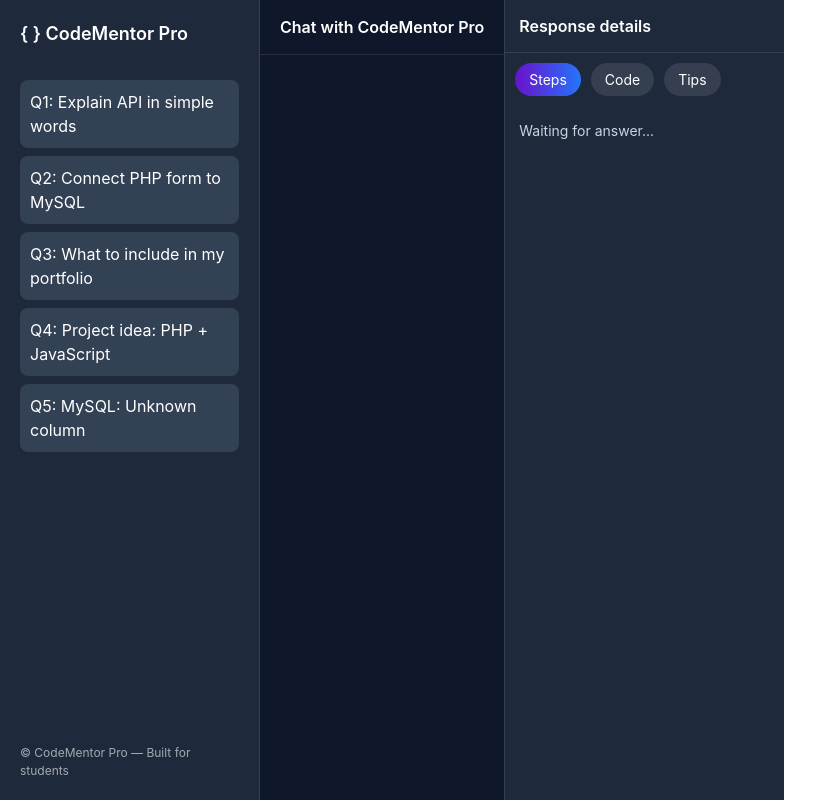
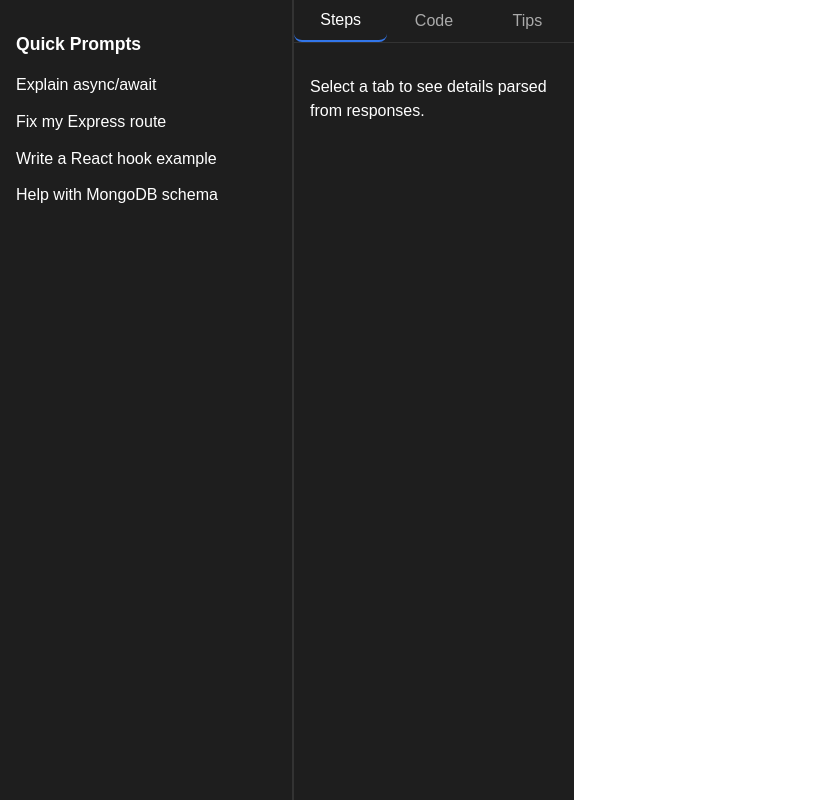
Before and after one commit to GEEK-213/CodeMentorPPS, a React (Vite) app in the folder frontend/: page / in a window 1280 px wide. Shown: the whole page, without its empty margins (0-831 px from the left). Built offline with nearby package versions, Linux system fonts and the light colour scheme.

Commit message:
refactor: streamline App component and enhance Botpress integration

```diff
--- a/frontend/src/App.css
+++ b/frontend/src/App.css
@@ -1,129 +1,92 @@
-/* Reset and global styles */
-* {
-  margin: 0;
-  padding: 0;
-  box-sizing: border-box;
-}
-html, body {
-  height: 100%;
-  font-family: 'Inter', sans-serif;
-}
-
-/* Layout */
-.layout {
+.app {
   display: flex;
   height: 100vh;
-  background: #0f172a;
+  font-family: Arial, sans-serif;
+  background: #121212;
   color: #fff;
 }
 
-/* Sidebar */
 .sidebar {
   width: 260px;
-  background: #1e293b;
-  padding: 20px;
-  display: flex;
-  flex-direction: column;
-  border-right: 1px solid rgba(255,255,255,0.1);
+  padding: 1rem;
+  background: #1e1e1e;
+  border-right: 1px solid #333;
 }
 
-.logo {
-  font-weight: 600;
-  font-size: 18px;
-  margin-bottom: 25px;
+.sidebar h2 {
+  font-size: 1.1rem;
+  margin-bottom: 1rem;
 }
 
-.example {
-  background: #334155;
-  margin: 8px 0;
-  padding: 10px;
-  border-radius: 8px;
-  cursor: pointer;
-  transition: 0.2s;
+.sidebar ul {
+  list-style: none;
+  padding: 0;
 }
 
-.example:hover {
-  background: #475569;
+.sidebar li {
+  margin-bottom: 0.8rem;
+  cursor: pointer;
+  transition: color 0.2s ease;
 }
 
-.sidebar-footer {
-  font-size: 12px;
-  color: rgba(255,255,255,0.6);
-  margin-top: auto;
+.sidebar li:hover {
+  color: #3276ea;
 }
 
-/* Chat Area */
 .chat-area {
   flex: 1;
   display: flex;
   flex-direction: column;
-  min-height: 0;   /* critical for flex children */
+  min-height: 0;
 }
 
-.chat-header {
-  padding: 15px 20px;
-  border-bottom: 1px solid rgba(255,255,255,0.1);
-  font-weight: 600;
-}
-
-.messages {
+#webchat {
   flex: 1;
   display: flex;
-  min-height: 0;   /* critical for flex children */
-}
-
-/* Botpress container */
-#webchat {
-  flex: 1;
-  width: 100% !important;
-  height: 100% !important;
-  position: relative !important;
+  flex-direction: column;
 }
 
 #webchat iframe {
   width: 100% !important;
   height: 100% !important;
-  display: block;
+  border: none !important;
+  position: relative !important;
 }
 
-/* Right Panel */
-.details-panel {
+.details {
   width: 280px;
-  background: #1e293b;
-  border-left: 1px solid rgba(255,255,255,0.1);
+  background: #1e1e1e;
+  border-left: 1px solid #333;
   display: flex;
   flex-direction: column;
 }
 
-.details-header {
-  padding: 14px;
-  border-bottom: 1px solid rgba(255,255,255,0.1);
-  font-weight: 600;
+.tabs {
+  display: flex;
+  border-bottom: 1px solid #333;
 }
 
-.tabs {
-  display: flex;
-  gap: 10px;
-  padding: 10px;
+.tabs button {
+  flex: 1;
+  padding: 0.7rem;
+  background: transparent;
+  border: none;
+  color: #aaa;
+  cursor: pointer;
 }
 
-.tab {
-  padding: 6px 14px;
-  border-radius: 20px;
-  background: rgba(255,255,255,0.1);
-  cursor: pointer;
-  font-size: 14px;
-  transition: 0.3s;
+.tabs button.active {
+  color: #fff;
+  border-bottom: 2px solid #3276ea;
 }
 
-.tab.active,
-.tab:hover {
-  background: linear-gradient(90deg,#6a11cb,#2575fc);
+.panel-content {
+  flex: 1;
+  padding: 1rem;
+  overflow-y: auto;
 }
 
-.tab-content {
-  padding: 14px;
-  flex: 1;
-  font-size: 14px;
-  color: #cbd5e1;
+#webchat .bpFab,
+.bpFab {
+  display: none !important;
 }
--- a/frontend/src/App.jsx
+++ b/frontend/src/App.jsx
@@ -1,105 +1,74 @@
 import { useEffect } from "react";
 import "./App.css";
 
-export default function App() {
+function App() {
   useEffect(() => {
+    // Load Botpress script
     const script = document.createElement("script");
     script.src = "https://cdn.botpress.cloud/webchat/v3.2/inject.js";
     script.async = true;
-    document.body.appendChild(script);
 
     script.onload = () => {
-      console.log("✅ Botpress script loaded");
+      const initChat = () => {
+        const container = document.querySelector("#webchat");
+        if (container && window.botpress) {
           window.botpress.init({
             botId: "0b1c554e-bf61-45f0-9c52-2ffb8a4c424c",
             clientId: "c2232d34-dd63-42b4-8f64-390654e98fe6",
             botName: "CodeMentor Pro",
-        botDescription:
-          "Your personal AI coding mentor. Learn, debug, and grow with guidance.",
+            botDescription: "Your personal AI coding mentor...",
             themeMode: "dark",
             color: "#3276EA",
             variant: "solid",
             headerVariant: "glass",
             radius: 8,
-        selector: "#webchat",
-        floating: false,                // force inline
-        showConversationsButton: false  // hide floating bubble
+            selector: "#webchat",      // mount inline
+            floating: false,           // disable bubble
+            showConversationsButton: false
           });
-    };
-  }, []);
-
-  const sendMessage = (text) => {
-    if (window.botpress) {
-      window.botpress.sendEvent({
-        type: "proactive-trigger",
-        payload: { text },
-      });
-      window.botpress.open();
+        } else {
+          // retry until div exists
+          setTimeout(initChat, 100);
         }
       };
 
+      initChat();
+    };
+
+    document.body.appendChild(script);
+  }, []);
+
   return (
-    <div className="layout">
+    <div className="app">
       {/* Sidebar */}
-      <div className="sidebar">
-        <div className="logo">{`{ }`} CodeMentor Pro</div>
-        <div className="quick-examples">
-          <div
-            className="example"
-            onClick={() => sendMessage("Explain API in simple words")}
-          >
-            Q1: Explain API in simple words
-          </div>
-          <div
-            className="example"
-            onClick={() => sendMessage("How to connect PHP form to MySQL?")}
-          >
-            Q2: Connect PHP form to MySQL
-          </div>
-          <div
-            className="example"
-            onClick={() => sendMessage("What should I include in my portfolio?")}
-          >
-            Q3: What to include in my portfolio
-          </div>
-          <div
-            className="example"
-            onClick={() => sendMessage("Give me a project idea with PHP + JavaScript")}
-          >
-            Q4: Project idea: PHP + JavaScript
-          </div>
-          <div
-            className="example"
-            onClick={() => sendMessage("Fix MySQL error: Unknown column")}
-          >
-            Q5: MySQL: Unknown column
-          </div>
-        </div>
-        <div className="sidebar-footer">
-          © CodeMentor Pro — Built for students
-        </div>
-      </div>
+      <aside className="sidebar">
+        <h2>Quick Prompts</h2>
+        <ul>
+          <li>Explain async/await</li>
+          <li>Fix my Express route</li>
+          <li>Write a React hook example</li>
+          <li>Help with MongoDB schema</li>
+        </ul>
+      </aside>
 
       {/* Chat Area */}
-      <div className="chat-area">
-        <div className="chat-header">Chat with CodeMentor Pro</div>
-        <div className="messages">
+      <main className="chat-area">
         <div id="webchat"></div>
-        </div>
-      </div>
+      </main>
 
       {/* Right Panel */}
-      <div className="details-panel">
-        <div className="details-header">Response details</div>
+      <aside className="details">
         <div className="tabs">
-          <div className="tab active">Steps</div>
-          <div className="tab">Code</div>
-          <div className="tab">Tips</div>
+          <button className="active">Steps</button>
+          <button>Code</button>
+          <button>Tips</button>
         </div>
-        <div className="tab-content" id="details-content">
-          Waiting for answer...
+        <div className="panel-content">
+          <p>Select a tab to see details parsed from responses.</p>
         </div>
-      </div>
+      </aside>
     </div>
   );
 }
+
+export default App;
```
Lines whose indentation alone changed are shown as unchanged.
